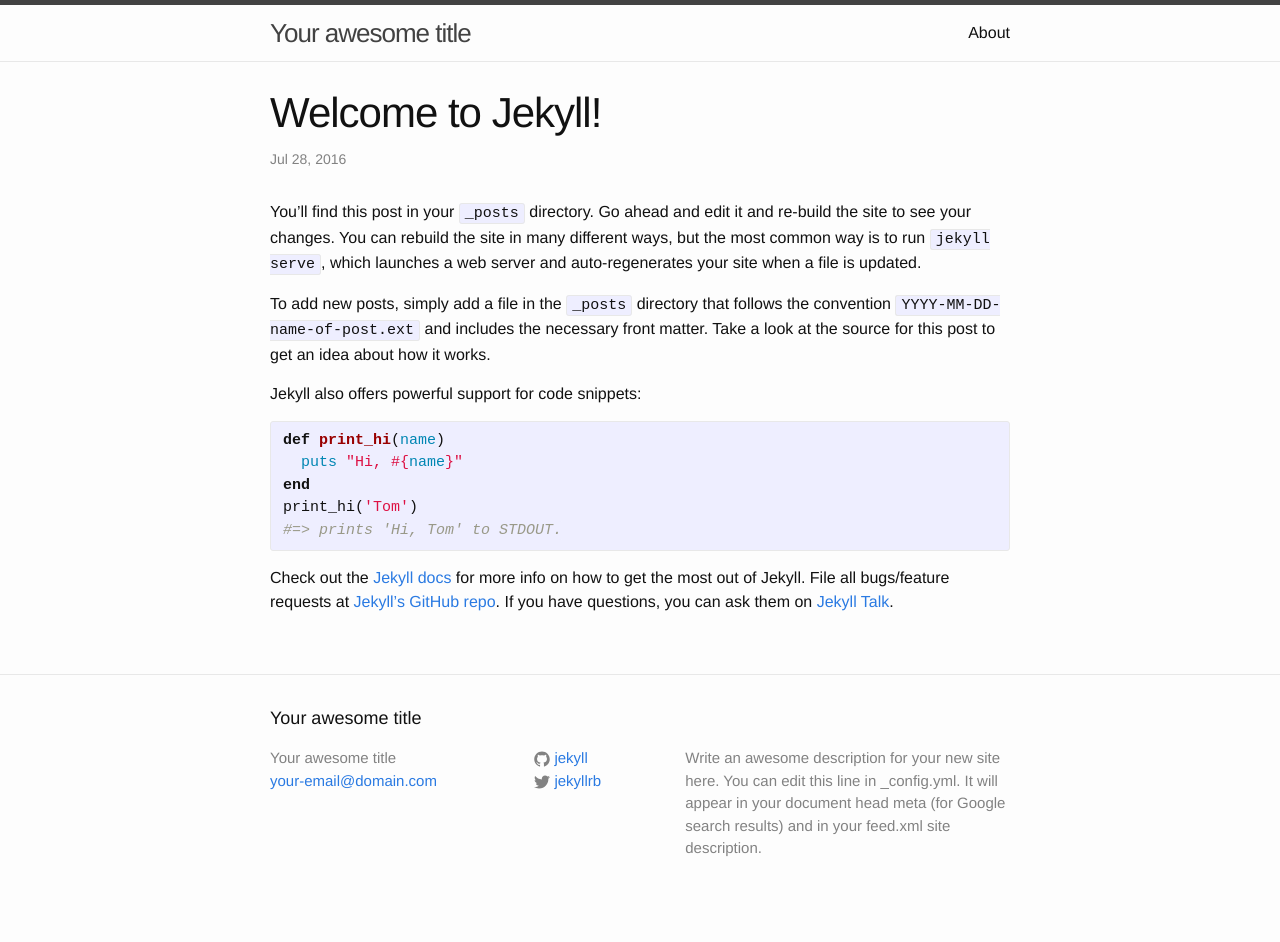
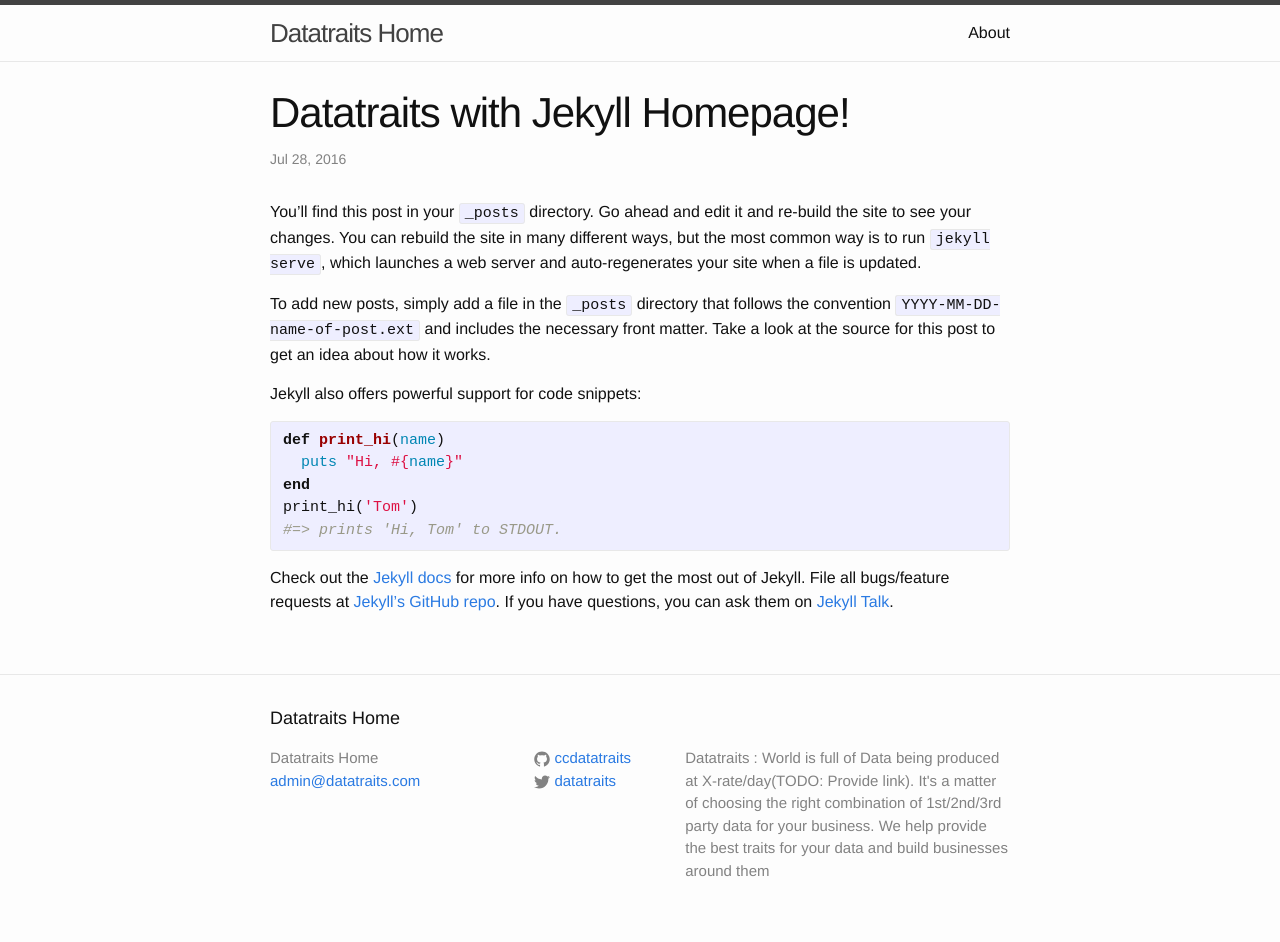
Before and after one commit to ccdatatraits/ccdatatraits.github.io, a Jekyll site: the page built from _posts/2016-07-28-datatraits.markdown, in a window 1280 px wide. Built offline with Jekyll 4.4.1, drawn with Linux system fonts in a browser that asks for light colours; before the commit the page ends 920 px from its top, so only the background shows below that.

Commit message:
Building first version of Datatraits website

```diff
--- a/_config.yml
+++ b/_config.yml
@@ -6,16 +6,16 @@
 # 'jekyll serve'. If you change this file, please restart the server process.
 
 # Site settings
-title: Your awesome title
-email: your-email@domain.com
+title: Datatraits Home
+email: admin@datatraits.com
 description: > # this means to ignore newlines until "baseurl:"
-  Write an awesome description for your new site here. You can edit this
-  line in _config.yml. It will appear in your document head meta (for
-  Google search results) and in your feed.xml site description.
+  Datatraits : World is full of Data being produced at X-rate/day(TODO: Provide link). It's a
+  matter of choosing the right combination of 1st/2nd/3rd party data for your business.
+  We help provide the best traits for your data and build businesses around them
 baseurl: "" # the subpath of your site, e.g. /blog
-url: "http://yourdomain.com" # the base hostname & protocol for your site
-twitter_username: jekyllrb
-github_username:  jekyll
+url: "http://datatraits.com" # the base hostname & protocol for your site
+twitter_username: datatraits
+github_username:  ccdatatraits
 
 # Build settings
 markdown: kramdown
--- a/_posts/2016-07-28-welcome-to-jekyll.markdown
+++ b/_posts/2016-07-28-datatraits.markdown
@@ -1,6 +1,6 @@
 ---
 layout: post
-title:  "Welcome to Jekyll!"
+title:  "Datatraits with Jekyll Homepage!"
 date:   2016-07-28 10:10:17 +1000
 categories: jekyll update
 ---
```
